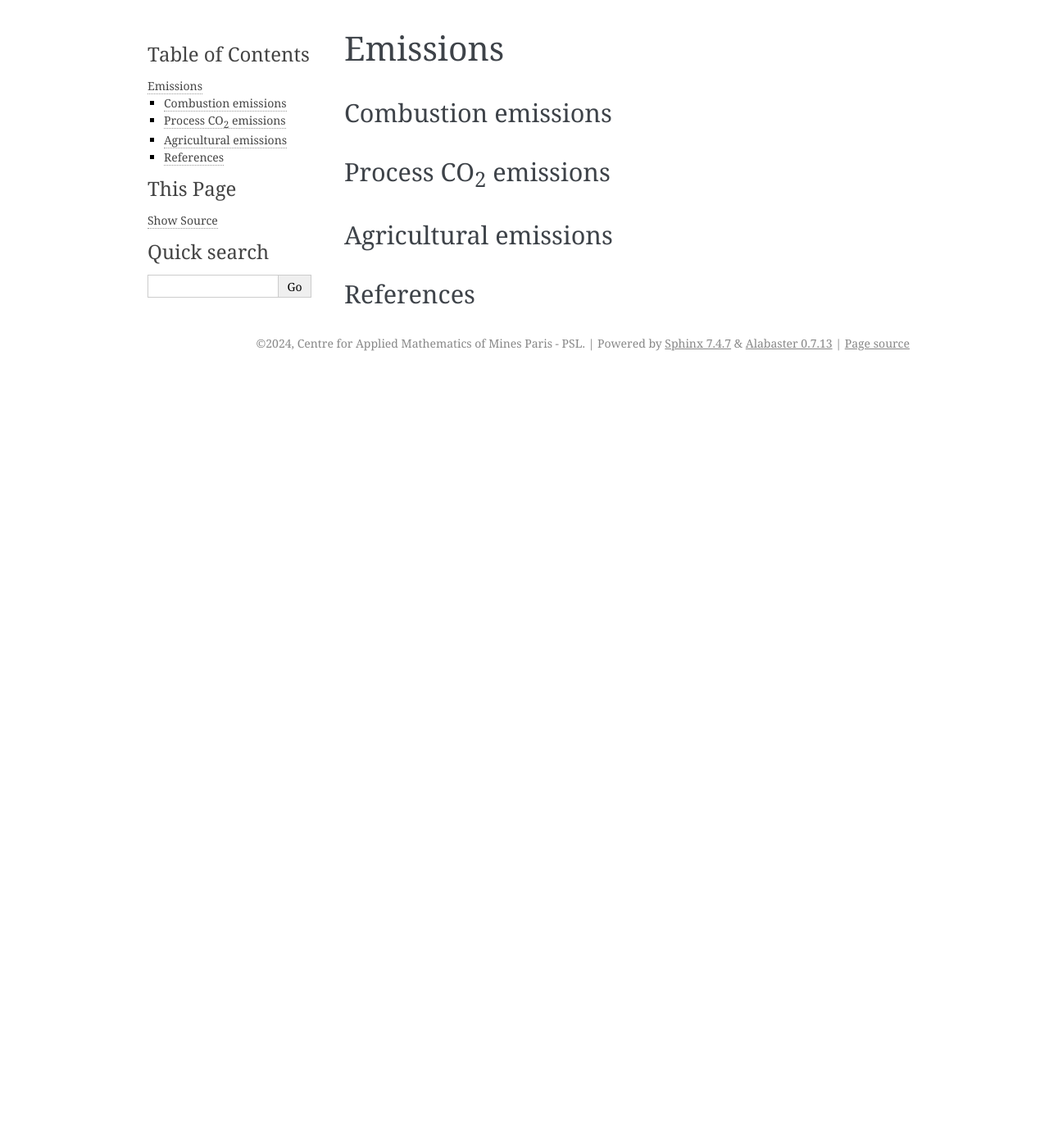
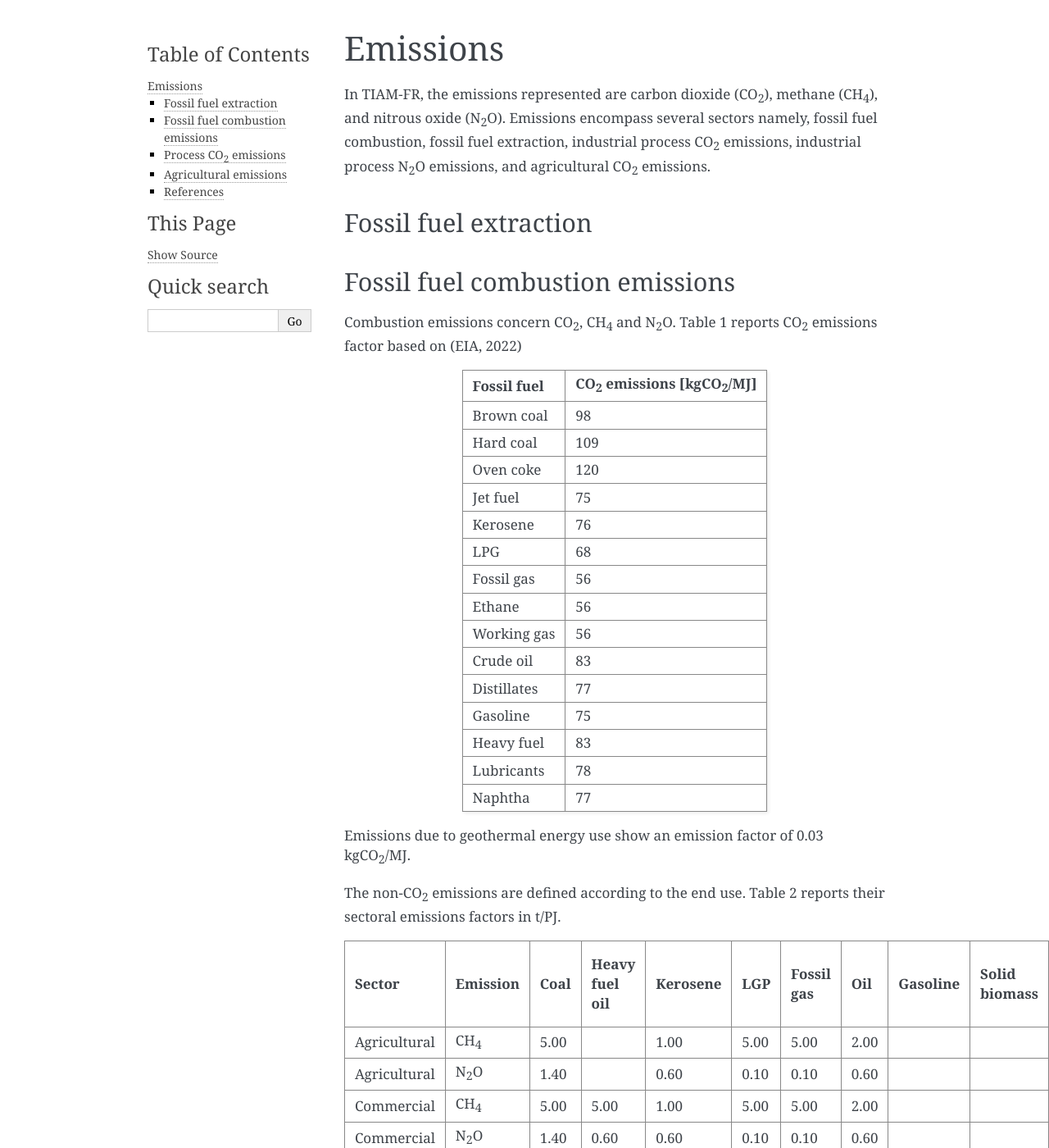
Before and after one commit to LucasDesport/tiam-fr, a Sphinx documentation site: the page built from docs/emissions/index.md, in a window 1280 px wide and 1400 px high. Shown: the whole window at 82% size. Built offline with Sphinx 7.4.7, drawn with Linux system fonts in a browser that asks for light colours; pages that are not in the unit, such as notebooks, are missing from menus; some of the changed text lies outside the part shown.

Commit message:
Update index.md

```diff
--- a/docs/emissions/index.md
+++ b/docs/emissions/index.md
@@ -1,9 +1,58 @@
 # Emissions
 
-## Combustion emissions
+In TIAM-FR, the emissions represented are carbon dioxide (CO<sub>2</sub>), methane (CH<sub>4</sub>), and nitrous oxide (N<sub>2</sub>O). Emissions encompass several sectors namely, fossil fuel combustion, fossil fuel extraction, industrial process CO<sub>2</sub> emissions, industrial process N<sub>2</sub>O emissions, and agricultural CO<sub>2</sub> emissions.
+
+## Fossil fuel extraction
+
+## Fossil fuel combustion emissions
+
+Combustion emissions concern CO<sub>2</sub>, CH<sub>4</sub> and N<sub>2</sub>O. Table 1 reports CO<sub>2</sub> emissions factor based on (EIA, 2022)
+
+| Fossil fuel | CO<sub>2</sub> emissions [kgCO<sub>2</sub>/MJ] |
+| ------------| ------------------------ |
+| Brown coal  | 98                       |
+| Hard coal   | 109                      |
+| Oven coke   | 120                      |
+| Jet fuel    | 75                       |
+| Kerosene    | 76                       |
+| LPG         | 68                       |
+| Fossil gas  | 56                       |
+| Ethane      | 56                       |
+| Working gas | 56                       |
+| Crude oil   | 83                       |
+| Distillates | 77                       |
+| Gasoline    | 75                       |
+| Heavy fuel  | 83                       |
+| Lubricants  | 78                       |
+| Naphtha     | 77                       |
+
+Emissions due to geothermal energy use show an emission factor of 0.03 kgCO<sub>2</sub>/MJ.
+
+The non-CO<sub>2</sub> emissions are defined according to the end use. Table 2 reports their sectoral emissions factors in t/PJ.
+
+| Sector       | Emission | Coal | Heavy fuel oil | Kerosene | LGP  | Fossil gas | Oil  | Gasoline | Solid biomass | Wastes | Oven coke | Petcoke | Blast furnace gas |
+| ------------ | -------- | ---- | -------------- | -------- | ---- | ---------- | ---- | -------- | ------------- | ------ | --------- | ------- | ----------------- |
+| Agricultural | CH<sub>4</sub>      | 5.00 |                | 1.00     | 5.00 | 5.00       | 2.00 |          |               |        |           |         |                   |
+| Agricultural | N<sub>2</sub>O      | 1.40 |                | 0.60     | 0.10 | 0.10       | 0.60 |          |               |        |           |         |                   |
+| Commercial   | CH<sub>4</sub>      | 5.00 | 5.00           | 1.00     | 5.00 | 5.00       | 2.00 |          |               |        |           |         |                   |
+| Commercial   | N<sub>2</sub>O      | 1.40 | 0.60           | 0.60     | 0.10 | 0.10       | 0.60 |          |               |        |           |         |                   |
+| Electricity  | CH<sub>4</sub>      | 5.00 |                |          |      | 5.00       | 2.00 |          | 300.00        | 300.00 |           |         |                   |
+| Electricity  | N<sub>2</sub>O      | 1.40 |                |          |      | 0.10       | 0.60 |          | 4.00          | 4.00   |           |         |                   |
+| Industrial   | CH<sub>4</sub>      | 5.00 | 5.00           |          | 5.00 | 5.00       | 2.00 |          |               |        | 5.00      | 5.00    |                   |
+| Inudstrial   | N<sub>2</sub>O      | 1.40 | 0.60           |          | 0.10 | 0.10       | 0.60 |          |               |        | 0.10      | 0.10    |                   |
+| Residential  | CH<sub>4</sub>      | 5.00 | 5.00           | 1.00     | 5.00 | 5.00       | 2.00 |          |               |        |           |         |                   |
+| Residential  | N<sub>2</sub>O      | 1.40 | 0.60           | 0.60     | 0.10 | 0.10       | 0.60 |          |               |        |           |         |                   |
+| Supply       | CH<sub>4</sub>      | 5.00 |                |          |      | 5.00       | 2.00 |          | 300.00        |        |           |         | 0.00              |
+| Supply       | N<sub>2</sub>O      | 1.40 |                |          |      | 0.10       | 0.60 |          | 4.00          |        |           |         | 1.40              |
+| Transport    | CH<sub>4</sub>      | 5.00 | 5.00           | 5.53     | 5.00 | 5.00       | 5.00 | 20.00    |               |        |           |         |                   |
+| Transport    | N<sub>2</sub>O      | 1.40 | 0.60           | 6.10     | 0.10 | 0.10       | 0.60 | 0.60     |               |        |           |         |                   |
 
 ## Process CO<sub>2</sub> emissions
+
+
 
 ## Agricultural emissions
 
 ## References
+
+EIA, 2022. U.S. Energy Information Administration - EIA - Independent Statistics and Analysis [WWW Document]. URL https://www.eia.gov/environment/emissions/co2_vol_mass.php (accessed 10.6.22).
```
